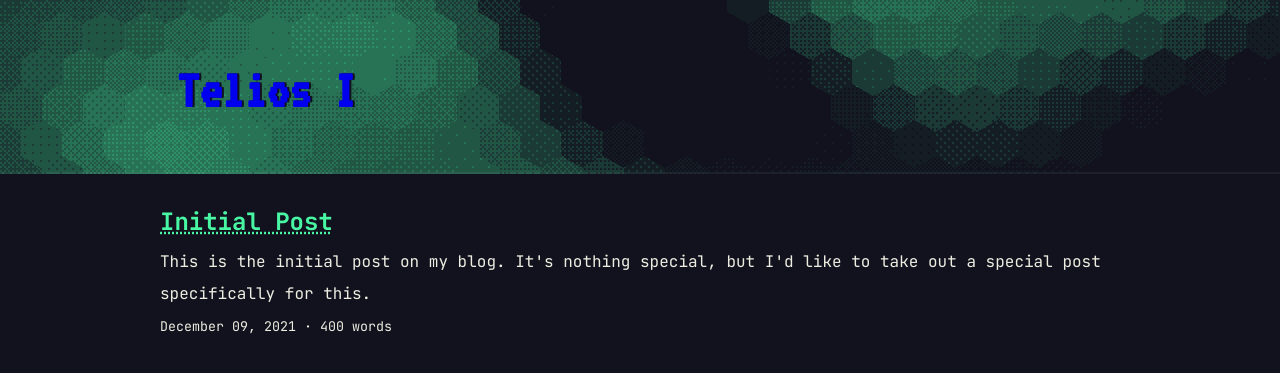
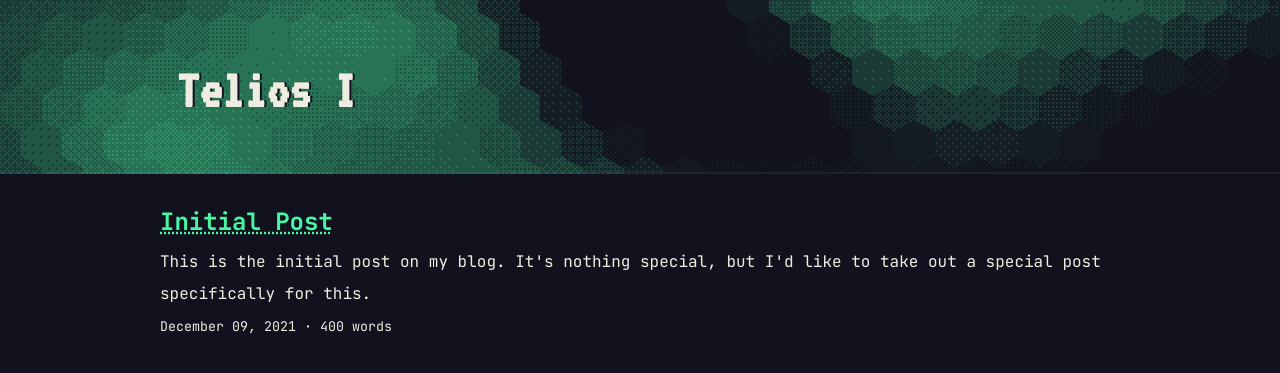
Before and after one commit to medcat/medcat.github.io, a Jekyll site: the page built from index.html, in a window 1280 px wide. Shown: the top 373 px of the page. Built offline with Jekyll 4.4.1, drawn with Linux system fonts in a browser that asks for light colours; the list of posts is cut into pages by our own code.

Commit message:
Small Fix...

```diff
--- a/Gemfile
+++ b/Gemfile
@@ -7,7 +7,7 @@
 #
 # This will help ensure the proper Jekyll version is running.
 # Happy Jekylling!
-gem "jekyll", "~> 4.2.1"
+gem "jekyll", "~> 3.9.0"
 # If you want to use GitHub Pages, remove the "gem "jekyll"" above and
 # uncomment the line below. To upgrade, run `bundle update github-pages`.
 # gem "github-pages", group: :jekyll_plugins
@@ -26,3 +26,5 @@
 
 # Performance-booster for watching directories on Windows
 gem "wdm", "~> 0.1.1", :platforms => [:mingw, :x64_mingw, :mswin]
+
+gem 'kramdown-parser-gfm'
--- a/_layouts/post.html
+++ b/_layouts/post.html
@@ -9,8 +9,8 @@
         </div>
         <div class="name">
             <h1>{{ page.title }}</h1>
-            <small class="post-info">{{ page.date | date: "%B %d, %Y" }} &middot; {{ content | number_of_words: "auto"
-                }} words</small>
+            <small class="post-info">{{ page.date | date: "%B %d, %Y" }} &middot; {{ content | number_of_words }}
+                words</small>
         </div>
     </div>
 </div>
--- a/css/main.scss
+++ b/css/main.scss
@@ -6,7 +6,7 @@
 $main-color: rgb(72, 246, 164);
 $white-color: invert($black-color); // 238, 237, 226
 
-@import "css/_highlight.scss";
+@import "_highlight.scss";
 
 *,
 *::before,
@@ -98,6 +98,8 @@
     // margin-bottom: 1.5rem;
     padding: 0;
     margin: 0;
+    text-shadow: 2px 0 0 $black-color;
+    color: $white-color;
   }
 
   small {
--- a/index.html
+++ b/index.html
@@ -21,8 +21,8 @@
       </a>
       {% assign short_content = post.content | strip_html | truncatewords: 60 %}
       <p class="post-description">{{ post.description | markdown | default: short_content }}</p>
-      <small class="post-info">{{ post.date | date: "%B %d, %Y" }} &middot; {{ post.content | number_of_words: "auto"
-        }} words</small>
+      <small class="post-info">{{ post.date | date: "%B %d, %Y" }} &middot; {{ post.content | number_of_words }}
+        words</small>
     </div>
     {% endfor %}
   </div>
```
Also changed, not shown: Gemfile.lock, _sass/_highlight.scss (renamed from css/_highlight.scss), 1 other file.
